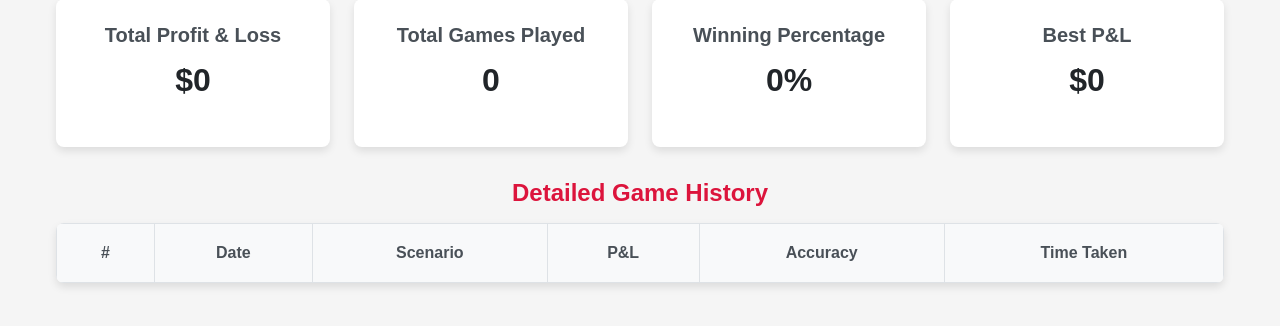
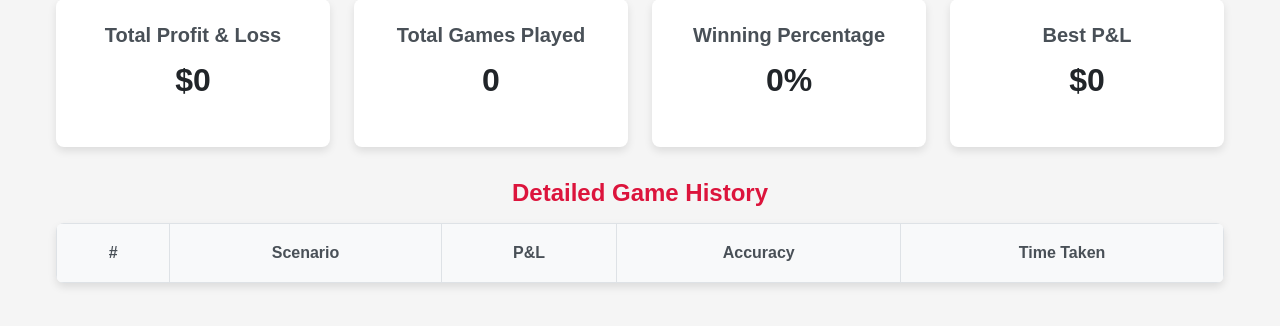
Before and after one commit to jessebrodtman/MarketMakingMadness, a Flask app: page /history in a window 1280 px wide. Shown: the part 219-545 px from the top of the page. Run offline with Flask 3, Linux system fonts and the light colour scheme; a user stored in the database is signed in; lists and menus that the app fills with data are empty; some libraries are stand-ins or nearby versions.

Commit message:
fixed history page

```diff
--- a/app.py
+++ b/app.py
@@ -352,7 +352,7 @@ def history():
 
     # Fetch detailed game history
     games = db.execute("""
-        SELECT date(created_at) AS date, scenario, pnl, accuracy, time_taken
+        SELECT scenario, pnl, accuracy, time_taken
         FROM game_results
         WHERE user_id = :user_id
         ORDER BY created_at DESC
@@ -361,7 +361,7 @@ def history():
     # Render the history page with all data
     return render_template(
         "history.html",
-        total_pnl=stats["total_pnl"],
+        total_pnl=round(stats["total_pnl"], 2),
         total_games=total_games,
         best_pnl=stats["best_pnl"],
         winning_percentage=round(winning_percentage, 2),
--- a/templates/history.html
+++ b/templates/history.html
@@ -40,7 +40,6 @@
             <thead>
                 <tr>
                     <th>#</th>
-                    <th>Date</th>
                     <th>Scenario</th>
                     <th>P&L</th>
                     <th>Accuracy</th>
@@ -51,9 +50,8 @@
                 {% for game in games %}
                 <tr>
                     <td>{{ loop.index }}</td>
-                    <td>{{ game.date }}</td>
                     <td>{{ game.scenario }}</td>
-                    <td>${{ game.pnl }}</td>
+                    <td>${{ game.pnl | round(2)}}</td>
                     <td>{{ game.accuracy }}%</td>
                     <td>{{ game.time_taken }} mins</td>
                 </tr>
```
Also changed, not shown: gamefiles.db.
